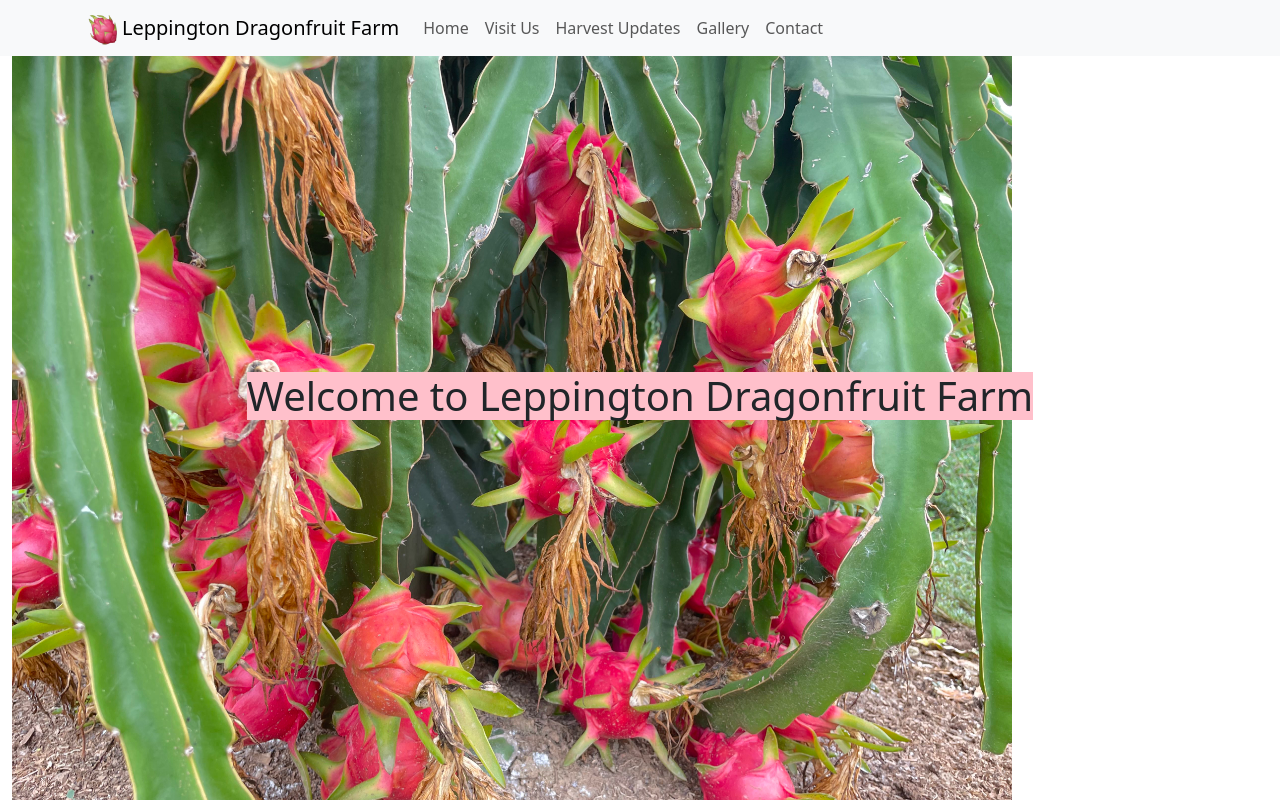
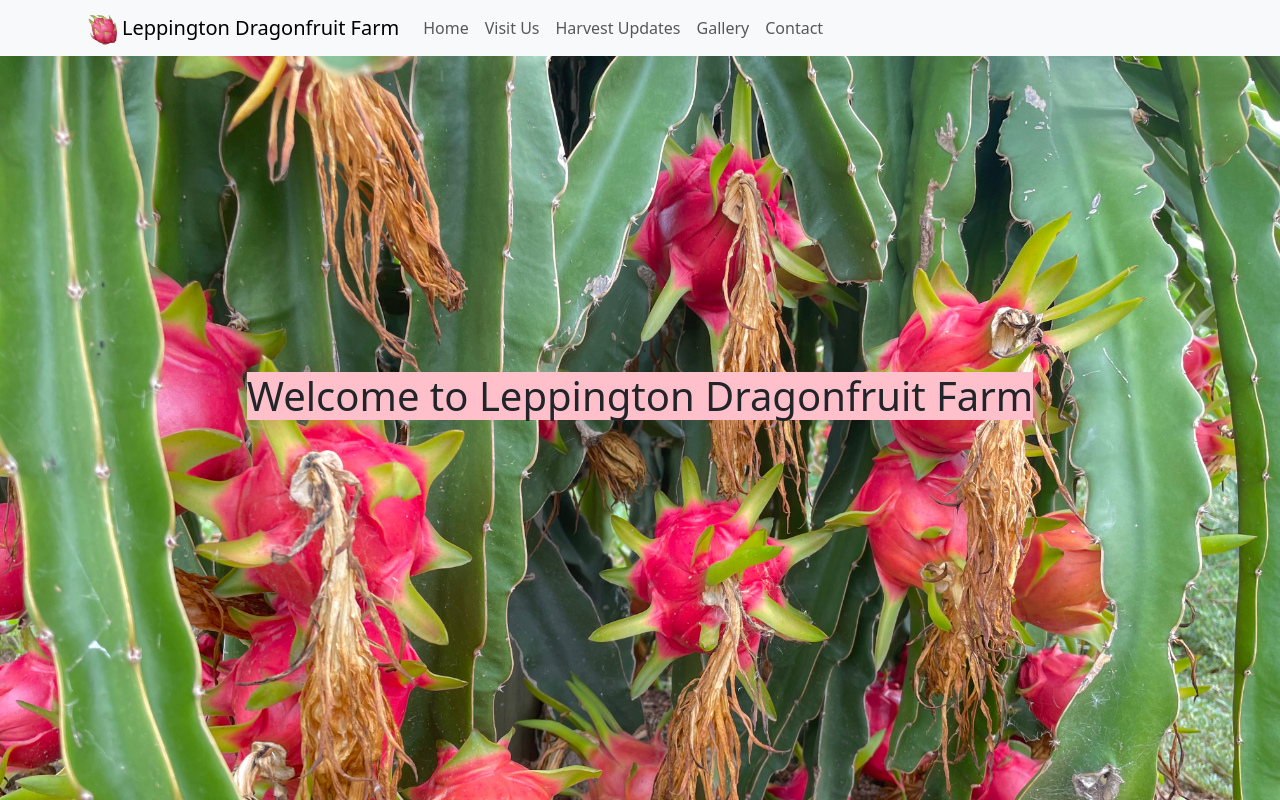
Before and after one commit to jacqui13/leppington-dragonfruit-farm, a Next.js app: page /home in a window 1280 px wide. Shown: the top 800 px of the page. Built offline with nearby package versions, Linux system fonts and the light colour scheme.

Commit message:
Minor changes to home page

```diff
--- a/src/app/home/page.tsx
+++ b/src/app/home/page.tsx
@@ -4,9 +4,9 @@ import { Container } from "react-bootstrap";
 
 export default function Home() {
     return (
-        <Container style={{ margin: "0" }}>
+        <Container style={{ margin: "0", padding: "0" }}>
             <h1 style={{ justifySelf: "anchor-center", alignSelf: "anchor-center", background: "pink", position: "absolute" }}>Welcome to Leppington Dragonfruit Farm</h1>
-            <Image src="/IMG_9185.jpg" alt="dragonfruits" width={1000} height={800} />
+            <Image src="/IMG_9185.jpg" alt="dragonfruits" width={1000} height={800} style={{ width: "100vw", height: "130vh" }} />
         </Container>
     )
 }
```
